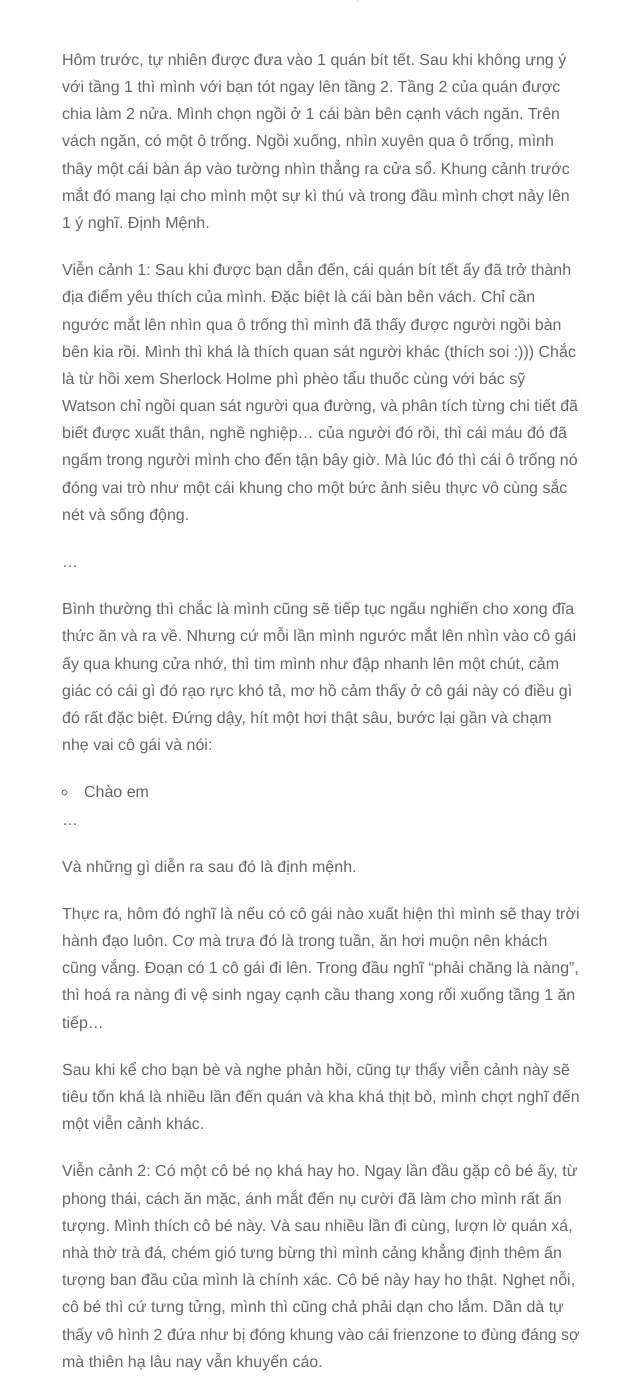
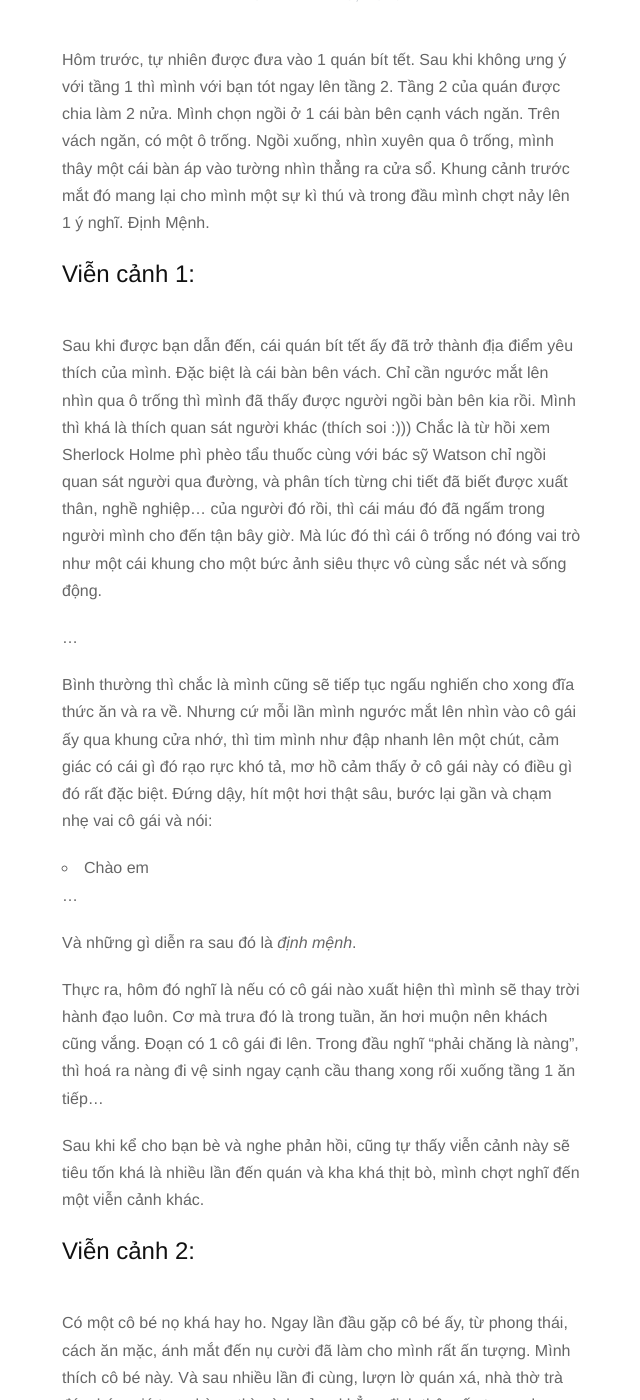
Before and after one commit to cinoss/cinoss.github.io, a Jekyll site: the page built from _posts/2015-6-25-dinh-menh.markdown, in a window 1280 px wide and 1400 px high, scrolled down 255 px. Shown: the whole window, without its empty margins (318-958 px from the left). Built offline with Jekyll 4.4.1, drawn with Linux system fonts in a browser that asks for light colours; nearby versions of some CDN libraries; Markdown is read by kramdown in place of the engine named in the settings; some of the changed text lies outside the part shown.

Commit message:
change dinh menh text

```diff
--- a/_posts/2015-6-25-dinh-menh.markdown
+++ b/_posts/2015-6-25-dinh-menh.markdown
@@ -6,7 +6,7 @@ description:  Hôm trước, tự nhiên được đưa vào 1 quán bít tết.
 
 Hôm trước, tự nhiên được đưa vào 1 quán bít tết. Sau khi không ưng ý với tầng 1 thì mình với bạn tót ngay lên tầng 2. Tầng 2 của quán được chia làm 2 nửa. Mình chọn ngồi ở 1 cái bàn bên cạnh vách ngăn. Trên vách ngăn, có một ô trống. Ngồi xuống, nhìn xuyên qua ô trống, mình thây một  cái bàn áp vào tường nhìn thẳng ra cửa sổ. Khung cảnh trước mắt đó mang lại cho mình một sự kì thú và trong đầu mình chợt nảy lên 1 ý nghĩ. Định Mệnh.
 
-Viễn cảnh 1:
+## Viễn cảnh 1:
 Sau khi được bạn dẫn đến, cái quán bít tết ấy đã trở thành địa điểm yêu thích của mình. Đặc biệt là cái bàn bên vách. Chỉ cần ngước mắt lên nhìn qua ô trống thì mình đã thấy được người ngồi bàn bên kia rồi. Mình thì khá là thích quan sát người khác (thích soi :))) Chắc là từ hồi xem Sherlock Holme phì phèo tẩu thuốc cùng với bác sỹ Watson chỉ ngồi quan sát người qua đường, và phân tích từng chi tiết đã biết được xuất thân, nghề nghiệp… của người đó rồi, thì cái máu đó đã ngấm trong người mình cho đến tận bây giờ. Mà lúc đó thì cái ô trống nó đóng vai trò như một cái khung cho một bức ảnh siêu thực vô cùng sắc nét và sống động.
 
 ...
@@ -16,14 +16,14 @@ Bình thường thì chắc là mình cũng sẽ tiếp tục ngấu nghiến ch
 
 ...
 
-Và những gì diễn ra sau đó là định mệnh.
+Và những gì diễn ra sau đó là *định mệnh*.
 
 
 Thực ra, hôm đó nghĩ là nếu có cô gái nào xuất hiện thì mình sẽ thay trời hành đạo luôn. Cơ mà trưa đó là trong tuần, ăn hơi muộn nên khách cũng vắng. Đoạn có 1 cô gái đi lên. Trong đầu nghĩ “phải chăng là nàng”, thì hoá ra nàng đi vệ sinh ngay cạnh cầu thang xong rối xuống tầng 1 ăn tiếp…
 
 Sau khi kể cho bạn bè và nghe phản hồi, cũng tự thấy viễn cảnh này sẽ tiêu tốn khá là nhiều lần đến quán và kha khá thịt bò, mình chợt nghĩ đến một viễn cảnh khác.
 
-Viễn cảnh 2:
+## Viễn cảnh 2:
 Có một cô bé nọ khá hay ho. Ngay lần đầu gặp cô bé ấy, từ phong thái, cách ăn mặc, ánh mắt đến nụ cười đã làm cho mình rất ấn tượng. Mình thích cô bé này. Và sau nhiều lần đi cùng, lượn lờ quán xá, nhà thờ trà đá, chém gió tưng bừng thì mình cảng khẳng định thêm ấn tượng ban đầu của mình là chính xác. Cô bé này hay ho thật. Nghẹt nỗi, cô bé thì cứ tưng tửng, mình thì cũng chả phải dạn cho lắm. Dần dà tự thấy vô hình 2 đứa như bị đóng khung vào cái frienzone to đùng đáng sợ mà thiên hạ lâu nay vẫn khuyến cáo.
 
 Một buổi chiều nọ, 2 đứa đang dạo phố thì tình cò ngang qua cái quán bít tết ngày xưa. Bụng 2 đứa thì đang đói mà đạo thì còn dài, nên đành vào kiếm thực để vực nó lên.
```
